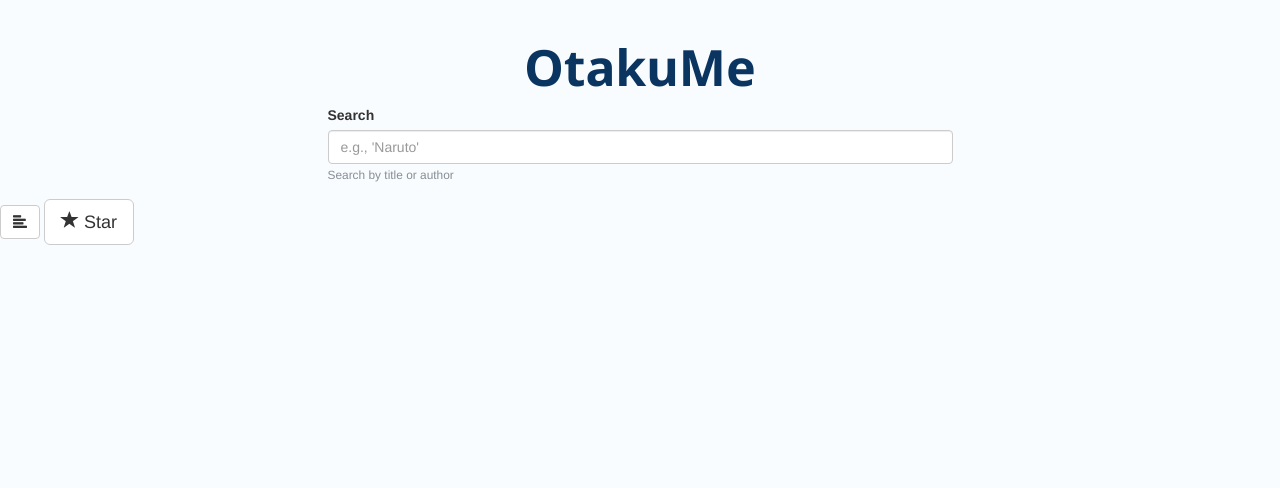
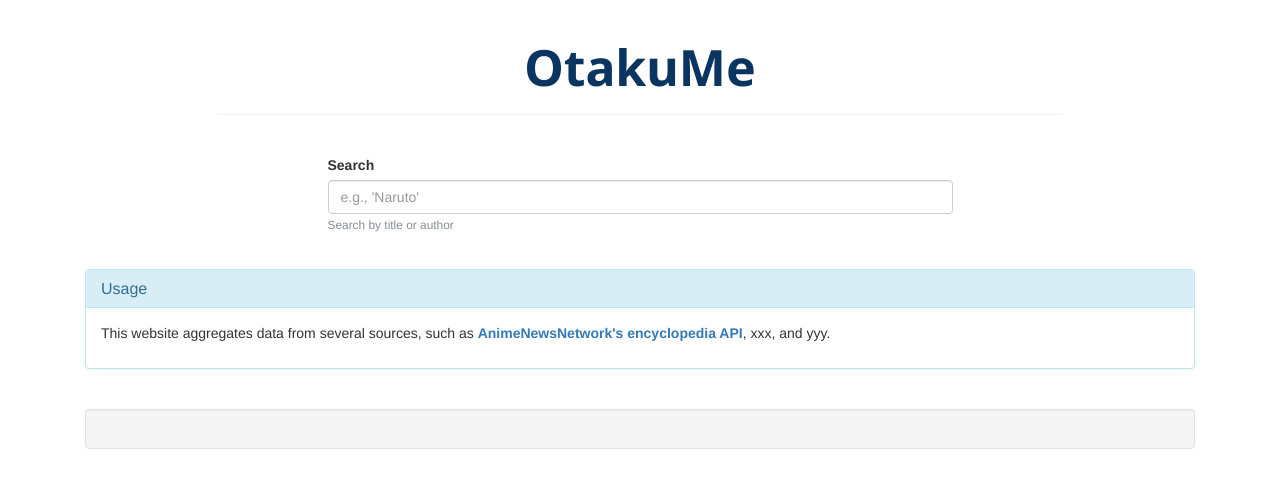
Before and after one commit to noyoshi/OtakuMe, a Django app: page / in a window 1280 px wide. Shown: the top 488 px of the page. Run offline with Django 3.2, Linux system fonts and the light colour scheme; some libraries are stand-ins or nearby versions.

Commit message:
header update

```diff
--- a/make_static_database.py
+++ b/make_static_database.py
@@ -47,7 +47,7 @@ def get_titles():
 
 def make_database(titles, d):
     # For details see https://docs.python.org/2/library/sqlite3.html
-    conn = sqlite3.connect('static/title_database.db')
+    conn = sqlite3.connect('data/title_database.db')
     conn.text_factory = str
     c = conn.cursor()
     c.execute('''CREATE TABLE anime
--- a/mysite/project/static/main.css
+++ b/mysite/project/static/main.css
@@ -1,8 +1,10 @@
 /* Main.css */
 
-body{
+.body{
   background-color: #f9fcff;
+  font-family: 'Noto Sans', sans-serif;
 }
+
 .noto{
   font-family: 'Noto Sans', sans-serif;
   color: #0a3560;
--- a/mysite/project/templates/project/header.html
+++ b/mysite/project/templates/project/header.html
@@ -13,19 +13,17 @@
     <link href="https://fonts.googleapis.com/css?family=Noto+Sans:400,700" rel="stylesheet">
   </head>
   <body>
-    <br>
     <div class="row">
-      <div class="derp col-md-8 offset-md-2">
-        <div class="span12" style=" text-align: center;">
-        <h1 class="noto"><b>OtakuMe</b></h1>
-      </div>
+      <div class="col-md-8 offset-md-2">
+        <div class="span12 page-header" style=" text-align: center;">
+          <h1 class="noto"><b>OtakuMe</b></h1>
+        </div>
       <!-- <br>
       <br>
       <br> -->
-
       </div>
-
       <div class="col-md-6 offset-md-3">
+        <br>
         <div class="form-group">
           <label for="exampleSearch">Search</label>
           <input type="text" class="form-control" id="exampleSearch" aria-describedby="discription" placeholder="e.g., 'Naruto'">
@@ -33,25 +31,30 @@
         </div>
       </div>
     </div>
+    <br>
+        <div class="container">
+            <div class="panel panel-info">
+              <div class="panel-heading">
+                <h3 class="panel-title">
+                  Usage
+                </h3>
+              </div>
+                <div class="panel-body">
+                  <p>
+                      This website aggregates data from several sources, such as
+                      <a href="https://www.animenewsnetwork.com/encyclopedia/api.php" target="_blank">
+                        <b>AnimeNewsNetwork's encyclopedia API</b></a>, xxx, and yyy.
 
-
-
-
-    <button type="button" class="btn btn-default" aria-label="Left Align">
-      <span class="glyphicon glyphicon-align-left" aria-hidden="true"></span>
-    </button>
-
-    <button type="button" class="btn btn-default btn-lg">
-      <span class="glyphicon glyphicon-star" aria-hidden="true"></span> Star
-    </button>
-
-
-
-
-
-
-
-
+                  </p>
+                </div>
+            </div>
+            <br>
+            <div class="well">
+              <div class="header">
+                <!-- This is where the django will return search results -->
+              </div>
+            </div>
+        </div>
     <script src="https://code.jquery.com/jquery-3.2.1.slim.min.js" integrity="sha384-KJ3o2DKtIkvYIK3UENzmM7KCkRr/rE9/Qpg6aAZGJwFDMVNA/GpGFF93hXpG5KkN" crossorigin="anonymous"></script>
     <script src="https://cdnjs.cloudflare.com/ajax/libs/popper.js/1.12.3/umd/popper.min.js" integrity="sha384-vFJXuSJphROIrBnz7yo7oB41mKfc8JzQZiCq4NCceLEaO4IHwicKwpJf9c9IpFgh" crossorigin="anonymous"></script>
     <script src="https://maxcdn.bootstrapcdn.com/bootstrap/4.0.0-beta.2/js/bootstrap.min.js" integrity="sha384-alpBpkh1PFOepccYVYDB4do5UnbKysX5WZXm3XxPqe5iKTfUKjNkCk9SaVuEZflJ" crossorigin="anonymous"></script>
```
Also changed, not shown: README.md.
